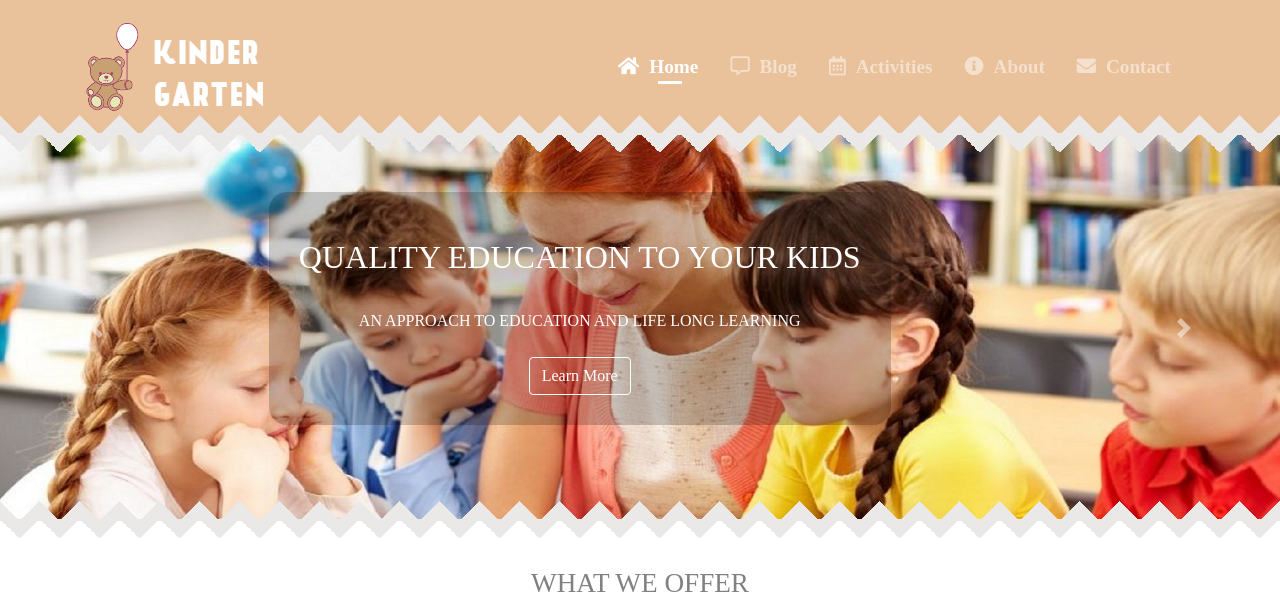
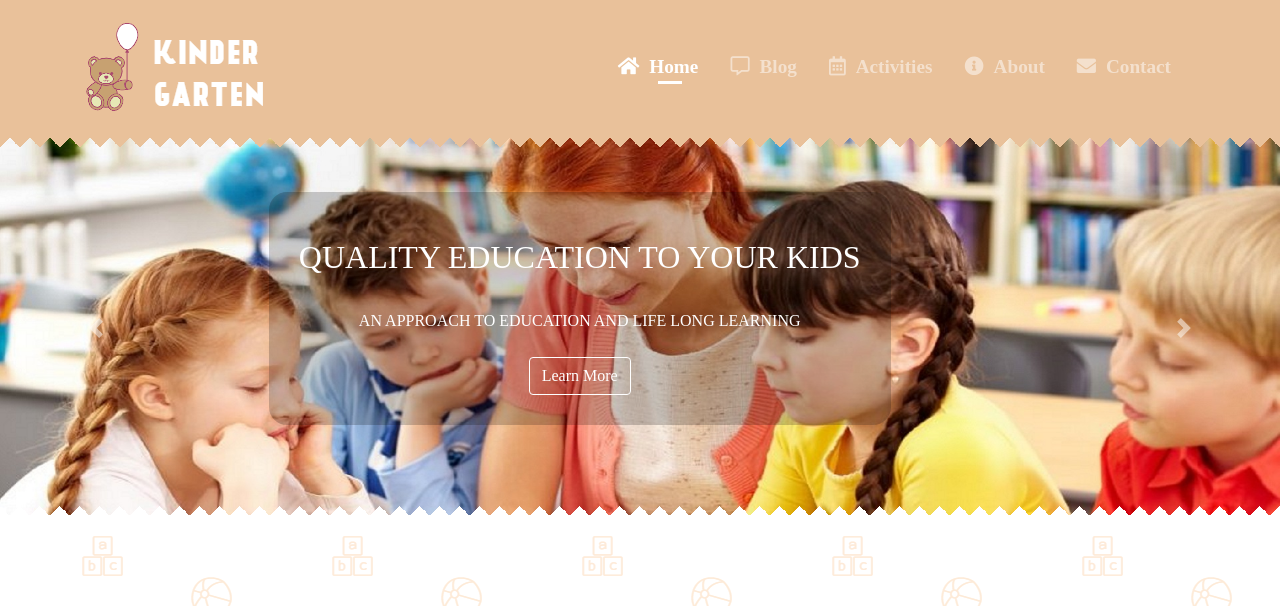
Before and after one commit to LoraMS/KinderGarten, a Jekyll site: the page built from index.html, in a window 1280 px wide and 1400 px high. Shown: the top 606 px of the window. Built offline with Jekyll 4.4.1, drawn with Linux system fonts in a browser that asks for light colours; nearby versions of some CDN libraries; some web fonts are replaced; comment, search, counter and statistics services are not loaded; some of the changed text lies outside the part shown; grey boxes are pictures that could not be loaded.

Commit message:
style fixes

```diff
--- a/scss/_animations.scss
+++ b/scss/_animations.scss
@@ -1,3 +1,13 @@
+@-webkit-keyframes rotate {
+    from {
+        -webkit-transform: rotate(0deg);
+    }
+
+    to {
+        -webkit-transform: rotate(360deg);
+    }
+}
+
 @keyframes rotate {
     from {
         -webkit-transform: rotate(0deg);
@@ -8,69 +18,90 @@
     }
 }
 
-@-webkit-keyframes swing
-{
-    15%
-    {
+@-webkit-keyframes swing {
+    15% {
         -webkit-transform: translateX(5px);
         transform: translateX(5px);
     }
-    30%
-    {
+
+    30% {
         -webkit-transform: translateX(-5px);
-       transform: translateX(-5px);
+        transform: translateX(-5px);
     }
-    50%
-    {
+
+    50% {
         -webkit-transform: translateX(3px);
         transform: translateX(3px);
     }
-    65%
-    {
+
+    65% {
         -webkit-transform: translateX(-3px);
         transform: translateX(-3px);
     }
-    80%
-    {
+
+    80% {
         -webkit-transform: translateX(2px);
         transform: translateX(2px);
     }
-    100%
-    {
+
+    100% {
         -webkit-transform: translateX(0);
         transform: translateX(0);
     }
 }
-@keyframes swing
-{
-    15%
-    {
+
+@keyframes swing {
+    15% {
         -webkit-transform: translateX(5px);
         transform: translateX(5px);
     }
-    30%
-    {
+
+    30% {
         -webkit-transform: translateX(-5px);
         transform: translateX(-5px);
     }
-    50%
-    {
+
+    50% {
         -webkit-transform: translateX(3px);
         transform: translateX(3px);
     }
-    65%
-    {
+
+    65% {
         -webkit-transform: translateX(-3px);
         transform: translateX(-3px);
     }
-    80%
-    {
+
+    80% {
         -webkit-transform: translateX(2px);
         transform: translateX(2px);
     }
-    100%
-    {
+
+    100% {
         -webkit-transform: translateX(0);
         transform: translateX(0);
     }
 }
+
+@-webkit-keyframes moveIn {
+    0% {
+        margin-top:3.15rem;
+        opacity: 0;
+    }
+
+    100% {
+        opacity: 1;
+        margin-top: -1.25rem;
+    }
+}
+
+@keyframes moveIn {
+    0% {
+        margin-top: 3.15rem;
+        opacity: 0;
+    }
+
+    100% {
+        opacity: 1;
+        margin-top: -1.25rem;
+    }
+}
--- a/scss/_mixins.scss
+++ b/scss/_mixins.scss
@@ -1,9 +1,9 @@
 @mixin zig-zag-separator($color1: #ffffff, $color2: #ffffff, $separator-color: #ffffff) {
-    background: linear-gradient(135deg, $color1 25%, transparent 25%) -20px 0,
-        linear-gradient(225deg, $color1 25%, transparent 25%) -20px 0,
+    background: linear-gradient(135deg, $color1 25%, transparent 25%) -1.25rem 0,
+        linear-gradient(225deg, $color1 25%, transparent 25%) -1.25rem 0,
         linear-gradient(315deg, $color2 25%, transparent 25%),
         linear-gradient(45deg, $color2 25%, transparent 25%);
-    background-size: 40px 40px;
+    background-size: 1.25rem 2.5rem;
     background-color: $separator-color;
 }
 
--- a/scss/_site_footer.scss
+++ b/scss/_site_footer.scss
@@ -30,7 +30,6 @@ footer {
                 -moz-border-radius: 50%;
                 -webkit-border-radius: 50%;
                 border-radius: 50%;
-                // border: 1.5px dashed $text-color;
                 text-align: center;
                 width: 3rem;
                 height: 3rem;
--- a/scss/_site_header.scss
+++ b/scss/_site_header.scss
@@ -33,7 +33,7 @@
             }
 
             i {
-                padding-right: 10px;
+                padding-right: 0.625rem;
             }
         }
 
@@ -48,28 +48,21 @@
         }
     }
 
-    &:before, &:after {
+    &:before {
         content: "";
         position: absolute;
         left: 0;
         right: 0;
         bottom: -1.1em;
-        height: 20px;
-        background: linear-gradient(135deg, $separator-color 25%, transparent 25%) -20px 0,
-            linear-gradient(225deg, $separator-color 25%, transparent 25%) -20px 0;
-        background-size: 40px 40px;
+        height: 1.25rem;
+        background: linear-gradient(135deg, $header-color 25%, transparent 25%),
+            linear-gradient(225deg, $header-color 25%, transparent 25%);
+        background-size: 1.25rem 2.5rem;
         background-color: transparent;
         z-index: 2;
     }
 
-    &:after {
-        bottom: 0;
-        height: 40px;
-        background:
-            linear-gradient(315deg,$separator-color 25%, transparent 25%),
-        linear-gradient(45deg, $separator-color 25%, transparent 25%);
-        background-size: 40px 40px;
-    }
+
 }
 
 // .zig-zag.header {
--- a/scss/_typography.scss
+++ b/scss/_typography.scss
@@ -57,8 +57,8 @@ table {
 }
 
 section{
-    padding-bottom: 2em;
-    padding-top: 2em;
+    padding-bottom: 5rem;
+    padding-top: 5rem;
 }
 
 li {
@@ -67,7 +67,7 @@ li {
 
 .fas,
 .fa {
-    padding-right: 10px;
+    padding-right: 0.625rem;
 }
 
 a {
--- a/scss/_variables.scss
+++ b/scss/_variables.scss
@@ -6,12 +6,12 @@ $text-color: #818181;
 // $footer-color: #e6e9f0;
 
 $header-color: #e9c19a;
-$body-color1: #c5f1ae;
-// $body-color1: #adc5a5;
+// $body-color1: #c5f1ae;
+$body-color: #aec5a5;
 $body-color2: #c2e0ec;
 // $body-color3: #f0bcc5;
 $body-color4: #fcd0c7;
 $body-color3:  #fff0b5;
 $footer-color: #cfcccc;
 
-$separator-color: #ebe8e8;
+$separator-color: #ffffff;
--- a/scss/style.scss
+++ b/scss/style.scss
@@ -11,5 +11,6 @@
 @import 'layout';
 @import 'site_header';
 @import 'site_footer';
+@import 'about';
 
 @import 'responsive';
--- a/style/style.css
+++ b/style/style.css
@@ -87,6 +87,28 @@ html {
   }
 }
 
+@-webkit-keyframes moveIn {
+  0% {
+    margin-top: 3.15rem;
+    opacity: 0;
+  }
+  100% {
+    opacity: 1;
+    margin-top: -1.25rem;
+  }
+}
+
+@keyframes moveIn {
+  0% {
+    margin-top: 3.15rem;
+    opacity: 0;
+  }
+  100% {
+    opacity: 1;
+    margin-top: -1.25rem;
+  }
+}
+
 html {
   font: normal 16px/1.5 'Baloo Bhaijaan', cursive;
 }
@@ -146,8 +168,8 @@ table {
 }
 
 section {
-  padding-bottom: 2em;
-  padding-top: 2em;
+  padding-bottom: 5rem;
+  padding-top: 5rem;
 }
 
 li {
@@ -156,7 +178,7 @@ li {
 
 .fas,
 .fa {
-  padding-right: 10px;
+  padding-right: 0.625rem;
 }
 
 a {
@@ -172,32 +194,32 @@ body {
 
 .zig-zag.section-separator {
   border: none;
-  height: 40px;
+  height: 2.5rem;
   margin: 0;
 }
 
 .zig-zag.section-separator.first {
-  background: linear-gradient(135deg, #e9c19a 25%, transparent 25%) -20px 0, linear-gradient(225deg, #e9c19a 25%, transparent 25%) -20px 0, linear-gradient(315deg, #fff 25%, transparent 25%), linear-gradient(45deg, #fff 25%, transparent 25%);
-  background-size: 40px 40px;
-  background-color: #ebe8e8;
+  background: linear-gradient(135deg, #aec5a5 25%, transparent 25%) -1.25rem 0, linear-gradient(225deg, #aec5a5 25%, transparent 25%) -1.25rem 0, linear-gradient(315deg, #fff 25%, transparent 25%), linear-gradient(45deg, #fff 25%, transparent 25%);
+  background-size: 1.25rem 2.5rem;
+  background-color: #ffffff;
 }
 
 .zig-zag.section-separator.second {
-  background: linear-gradient(135deg, #fff 25%, transparent 25%) -20px 0, linear-gradient(225deg, #fff 25%, transparent 25%) -20px 0, linear-gradient(315deg, #e9c19a 25%, transparent 25%), linear-gradient(45deg, #e9c19a 25%, transparent 25%);
-  background-size: 40px 40px;
-  background-color: #ebe8e8;
+  background: linear-gradient(135deg, #fff 25%, transparent 25%) -1.25rem 0, linear-gradient(225deg, #fff 25%, transparent 25%) -1.25rem 0, linear-gradient(315deg, #aec5a5 25%, transparent 25%), linear-gradient(45deg, #aec5a5 25%, transparent 25%);
+  background-size: 1.25rem 2.5rem;
+  background-color: #ffffff;
 }
 
 .zig-zag.section-separator.third {
-  background: linear-gradient(135deg, #e9c19a 25%, transparent 25%) -20px 0, linear-gradient(225deg, #e9c19a 25%, transparent 25%) -20px 0, linear-gradient(315deg, #fff 25%, transparent 25%), linear-gradient(45deg, #fff 25%, transparent 25%);
-  background-size: 40px 40px;
-  background-color: #ebe8e8;
+  background: linear-gradient(135deg, #aec5a5 25%, transparent 25%) -1.25rem 0, linear-gradient(225deg, #aec5a5 25%, transparent 25%) -1.25rem 0, linear-gradient(315deg, #fff 25%, transparent 25%), linear-gradient(45deg, #fff 25%, transparent 25%);
+  background-size: 1.25rem 2.5rem;
+  background-color: #ffffff;
 }
 
 .zig-zag.section-separator.fourth {
-  background: linear-gradient(135deg, #fff 25%, transparent 25%) -20px 0, linear-gradient(225deg, #fff 25%, transparent 25%) -20px 0, linear-gradient(315deg, #cfcccc 25%, transparent 25%), linear-gradient(45deg, #cfcccc 25%, transparent 25%);
-  background-size: 40px 40px;
-  background-color: #ebe8e8;
+  background: linear-gradient(135deg, #fff 25%, transparent 25%) -1.25rem 0, linear-gradient(225deg, #fff 25%, transparent 25%) -1.25rem 0, linear-gradient(315deg, #cfcccc 25%, transparent 25%), linear-gradient(45deg, #cfcccc 25%, transparent 25%);
+  background-size: 1.25rem 2.5rem;
+  background-color: #ffffff;
 }
 
 .slider {
@@ -207,10 +229,10 @@ body {
 .slider .carousel-caption {
   right: auto;
   left: 21%;
-  padding: 30px;
+  padding: 1.875rem;
   background: rgba(0, 0, 0, 0.2);
   top: 15%;
-  border-radius: 18px;
+  border-radius: 1.125rem;
   bottom: auto;
 }
 
@@ -219,37 +241,30 @@ body {
   color: #fff;
 }
 
-.slider:before, .slider:after {
+.slider:after {
   content: "";
   position: absolute;
   left: 0;
   right: 0;
-  bottom: -1.1em;
-  height: 20px;
-  background: linear-gradient(135deg, #ebe8e8 25%, transparent 25%) -20px 0, linear-gradient(225deg, #ebe8e8 25%, transparent 25%) -20px 0;
-  background-size: 40px 40px;
+  bottom: 0;
+  height: 2.5rem;
+  background: linear-gradient(315deg, #ffffff 25%, transparent 25%), linear-gradient(45deg, #ffffff 25%, transparent 25%);
+  background-size: 1.25rem 2.5rem;
   background-color: transparent;
   z-index: 2;
 }
 
-.slider:after {
-  bottom: 0;
-  height: 40px;
-  background: linear-gradient(315deg, #ebe8e8 25%, transparent 25%), linear-gradient(45deg, #ebe8e8 25%, transparent 25%);
-  background-size: 40px 40px;
+.offer {
+  background-color: #ffffff;
+  background-image: url("./../assets/images/pattern2.png");
 }
 
-.welcome {
-  background-color: #e9c19a;
-  position: relative;
-}
-
-.welcome .title {
+.offer .title {
   font-size: 2rem;
   position: relative;
 }
 
-.welcome .title::before {
+.offer .title::before {
   content: '';
   position: absolute;
   top: 86%;
@@ -260,7 +275,7 @@ body {
   width: 7%;
 }
 
-.welcome .title::after {
+.offer .title::after {
   content: '';
   position: absolute;
   top: 96%;
@@ -271,45 +286,113 @@ body {
   width: 17%;
 }
 
-.welcome .title::before {
-  left: 10%;
-  width: 11%;
+.offer .card {
+  border: none;
+  background: transparent;
+  padding: 1.25rem;
 }
 
-.welcome .title::after {
-  left: 2%;
-  width: 28%;
+.offer .card img {
+  width: 70%;
+  margin: 0 auto;
 }
 
-.welcome ul li.nav-item a.nav-link {
-  color: #818181;
-  background-color: #fff;
-  border-radius: 0%;
+.offer .card .card-body {
+  text-align: center;
 }
 
-.welcome ul li.nav-item a.nav-link:hover {
-  background-color: #ddd;
+.offer .card .card-body .card-title {
+  color: #e9c19a;
+  text-shadow: 0px 0px 0px rgba(0, 0, 0, 0.2);
 }
 
-.welcome ul li.nav-item a.nav-link.active,
-.welcome ul li.nav-item a.nav-link .show > .nav-link {
-  color: #fff;
-  background-color: #666666;
+.services {
+  background-color: #aec5a5;
+  position: relative;
+  line-height: 2rem;
 }
 
-.welcome .bicylke {
-  max-width: 100%;
+.services .title {
+  font-size: 2rem;
+  position: relative;
 }
 
-.welcome .bicylke:hover {
-  -webkit-animation: swing 1s ease;
-  animation: swing 1s ease;
-  -webkit-animation-iteration-count: 1;
-  animation-iteration-count: 1;
+.services .title::before {
+  content: '';
+  position: absolute;
+  top: 86%;
+  left: 47%;
+  height: 5px;
+  background: #818181;
+  margin: 0 auto;
+  width: 7%;
+}
+
+.services .title::after {
+  content: '';
+  position: absolute;
+  top: 96%;
+  left: 42%;
+  height: 4px;
+  background: #818181;
+  margin: 0 auto;
+  width: 17%;
+}
+
+.services .services-icon {
+  max-width: 100%;
+  padding-top: 3rem;
+}
+
+.services .service-card {
+  position: relative;
+  overflow: hidden;
+  border-radius: 10%;
+  -webkit-transition: -webkit-box-shadow 0.3s ease;
+  transition: -webkit-box-shadow 0.3s ease;
+  transition: box-shadow 0.3s ease;
+  transition: box-shadow 0.3s ease, -webkit-box-shadow 0.3s ease;
+  -webkit-box-shadow: 0px 0px 0px 8px rgba(0, 0, 0, 0.06);
+  box-shadow: 0px 0px 0px 8px rgba(0, 0, 0, 0.06);
+}
+
+.services .service-card:hover {
+  -webkit-box-shadow: 0px 0px 0px 12px rgba(0, 0, 0, 0.12);
+  box-shadow: 0px 0px 0px 12px rgba(0, 0, 0, 0.12);
+}
+
+.services .service-card img {
+  max-width: 100%;
+  border-radius: 10%;
+}
+
+.services .service-card .card-info {
+  padding: 1rem;
+  position: absolute;
+  top: 0;
+  right: 0;
+  bottom: 0;
+  left: 0;
+  background: rgba(0, 0, 0, 0.5);
+  color: #fff;
+  overflow: hidden;
+  text-align: center;
+  width: 100%;
+  -webkit-transition: top 0.3s, right 0.3s, bottom 0.3s, left 0.3s;
+  transition: top 0.3s, right 0.3s, bottom 0.3s, left 0.3s;
+  top: 100%;
+}
+
+.services .service-card .card-info p {
+  text-align: center;
+}
+
+.services .service-card:hover .card-info {
+  top: 0;
 }
 
 .activities {
-  padding: 50px 0;
+  padding: 3rem 0;
   width: 100%;
   color: #818181;
   position: relative;
@@ -343,20 +426,21 @@ body {
 }
 
 .activities .activity {
-  margin-top: 40px;
+  margin-top: 2.5rem;
 }
 
 .activities .activity h5 {
-  padding: 0.8em 0;
   color: #e9c19a;
+  margin: 0;
+  text-shadow: 0px 0px 0px rgba(0, 0, 0, 0.2);
 }
 
 .activities .activity .icon-container {
   border-radius: 50%;
-  padding: 28px;
+  padding: 1.45rem;
   background-color: #e9c19a;
-  width: 7em;
-  height: 7em;
+  width: 6rem;
+  height: 6rem;
   margin: 0 auto;
   position: relative;
 }
@@ -370,7 +454,7 @@ body {
 }
 
 .activities .activity .icon-container i {
-  font-size: 3.5em;
+  font-size: 3rem;
   color: #fff;
 }
 
@@ -391,8 +475,8 @@ body {
 }
 
 .gallery {
-  background-color: #e9c19a;
-  padding: 50px 0;
+  background-color: #aec5a5;
+  padding: 3rem 0;
   position: relative;
 }
 
@@ -462,7 +546,7 @@ body {
 }
 
 .gallery .filter i {
-  color: #adb5bd;
+  color: #666666;
   font-size: 3rem;
   visibility: hidden;
   position: absolute;
@@ -492,7 +576,8 @@ body {
 }
 
 .gallery .filter:hover .img-container {
-  opacity: 0.3;
+  opacity: 0.5;
+  background: rgba(61, 57, 54, 0.5);
   filter: alpha(opacity=50);
   /* For IE8 and earlier */
 }
@@ -533,8 +618,8 @@ body {
 }
 
 .testimonials .carousel-inner .carousel-item .img-box {
-  width: 135px;
-  height: 135px;
+  width: 8.45rem;
+  height: 8.45rem;
 }
 
 .testimonials .carousel-inner h5 strong {
@@ -542,12 +627,12 @@ body {
 }
 
 .testimonials .carousel-control-prev-icon {
-  left: -100px;
+  left: -6.25rem;
   color: #e9c19a;
 }
 
 .testimonials .carousel-control-next {
-  right: -100px;
+  right: -6.25rem;
   color: #e9c19a;
 }
 
@@ -556,13 +641,13 @@ body {
     font-size: 14px;
   }
   .testimonials .carousel-control-prev {
-    left: -40px;
+    left: -2.5rem;
   }
   .testimonials .carousel-control-next {
-    right: -40px;
+    right: -2.5rem;
   }
   .testimonials .carousel-indicators {
-    top: 400px;
+    top: 25rem;
   }
 }
 
@@ -709,7 +794,6 @@ body {
   background-color: #e9c19a;
 }
 
-/* gallery-jekyll*/
 .navbar {
   background: #e9c19a;
   position: relative;
@@ -748,7 +832,7 @@ body {
 }
 
 .navbar .nav-item a i {
-  padding-right: 10px;
+  padding-right: 0.625rem;
 }
 
 .navbar .nav-item.active a::after {
@@ -761,24 +845,17 @@ body {
   top: 80%;
 }
 
-.navbar:before, .navbar:after {
+.navbar:before {
   content: "";
   position: absolute;
   left: 0;
   right: 0;
   bottom: -1.1em;
-  height: 20px;
-  background: linear-gradient(135deg, #ebe8e8 25%, transparent 25%) -20px 0, linear-gradient(225deg, #ebe8e8 25%, transparent 25%) -20px 0;
-  background-size: 40px 40px;
+  height: 1.25rem;
+  background: linear-gradient(135deg, #e9c19a 25%, transparent 25%), linear-gradient(225deg, #e9c19a 25%, transparent 25%);
+  background-size: 1.25rem 2.5rem;
   background-color: transparent;
   z-index: 2;
-}
-
-.navbar:after {
-  bottom: 0;
-  height: 40px;
-  background: linear-gradient(315deg, #ebe8e8 25%, transparent 25%), linear-gradient(45deg, #ebe8e8 25%, transparent 25%);
-  background-size: 40px 40px;
 }
 
 footer {
@@ -871,4 +948,71 @@ footer .container form button:hover {
   color: #818181;
   border: 1px solid #818181;
 }
+
+.welcome {
+  position: relative;
+}
+
+.welcome ul li.nav-item a.nav-link {
+  color: #818181;
+  background-color: #fff;
+  border-radius: 0%;
+}
+
+.welcome ul li.nav-item a.nav-link:hover {
+  background-color: #ddd;
+}
+
+.welcome ul li.nav-item a.nav-link.active,
+.welcome ul li.nav-item a.nav-link .show > .nav-link {
+  color: #fff;
+  background-color: #666666;
+}
+
+.welcome ul li.nav-item:first-of-type a {
+  border-top-left-radius: 0.3rem;
+  border-bottom-left-radius: 0.3rem;
+}
+
+.welcome ul li.nav-item:last-of-type a {
+  border-top-right-radius: 0.3rem;
+  border-bottom-right-radius: 0.3rem;
+}
+
+.welcome .bicylke {
+  max-width: 100%;
+}
+
+.welcome .bicylke:hover {
+  -webkit-animation: swing 1s ease;
+  animation: swing 1s ease;
+  -webkit-animation-iteration-count: 1;
+  animation-iteration-count: 1;
+}
+
+.welcome button {
+  border: none;
+  background: transparent;
+  color: #818181;
+}
+
+.welcome button:hover {
+  background: #ffffff;
+  color: #818181;
+}
+
+.welcome button:hover:after {
+  visibility: hidden;
+}
+
+.welcome button::after {
+  content: '';
+  position: absolute;
+  top: 87%;
+  left: 5%;
+  height: 4px;
+  background: #818181;
+  margin: 0 auto;
+  width: 21%;
+}
 /*# sourceMappingURL=style.css.map */
```
Also changed, not shown: 1 other file.
